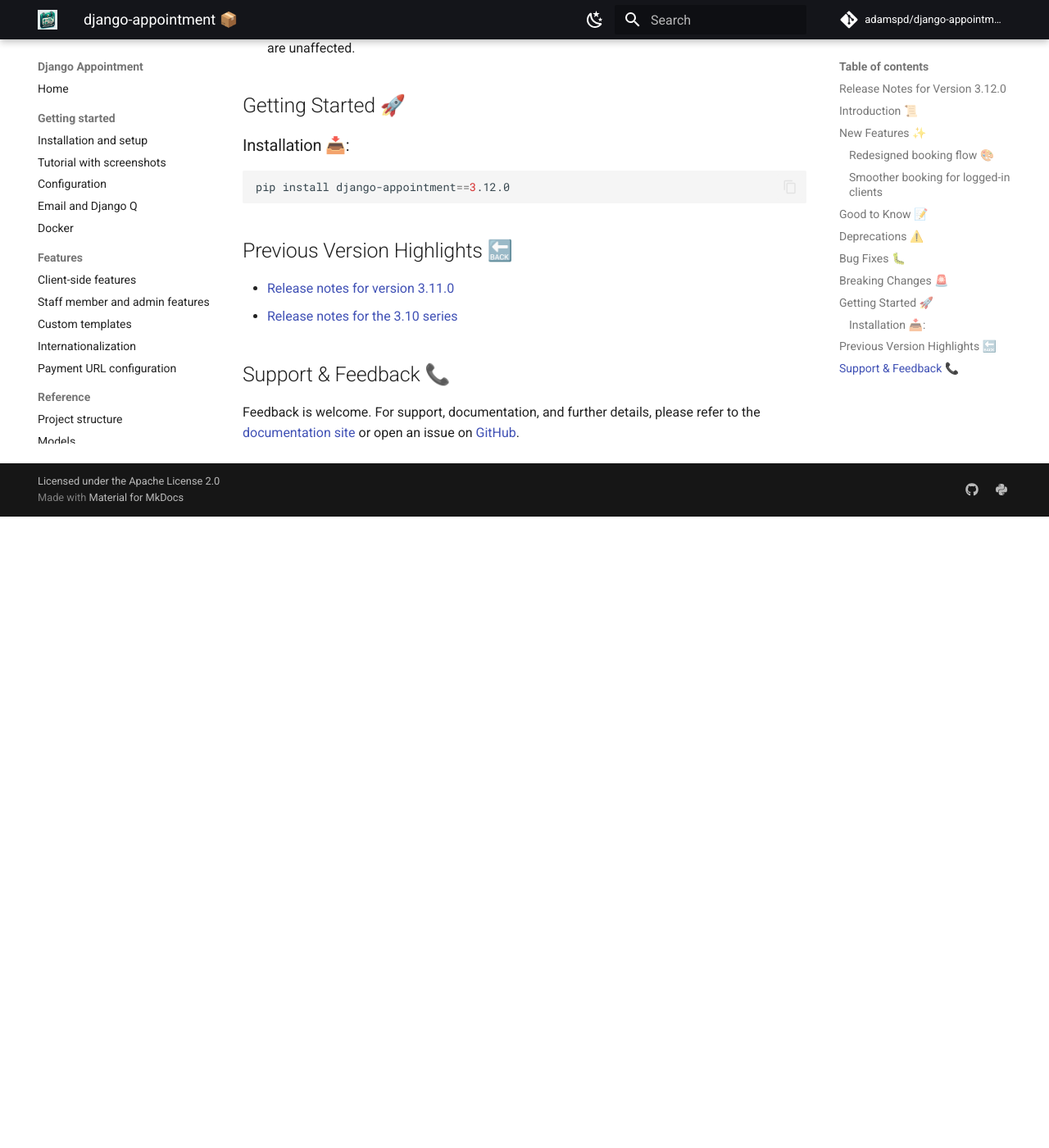
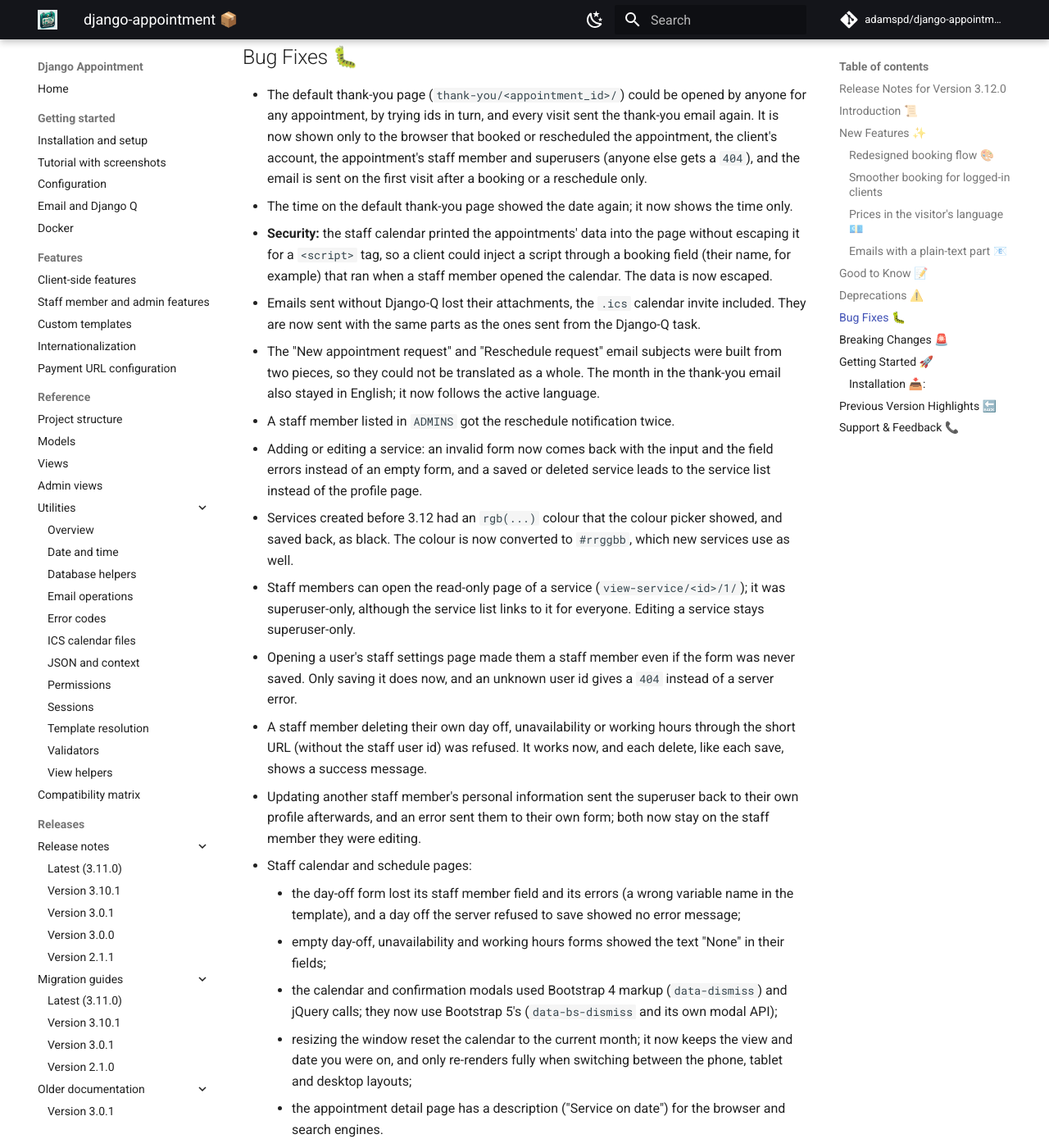
Before and after one commit to adamspd/django-appointment, an MkDocs documentation site: the page built from docs/release_notes/v3_12_0.md, in a window 1280 px wide and 1400 px high, scrolled down 2214 px. Shown: the whole window at 82% size. Built offline with MkDocs 1.6.1 and Material for MkDocs 9.7.7, drawn with Linux system fonts in a browser that asks for light colours; comment, search, counter and statistics services are not loaded; before the commit the page ends 2844 px from its top, so only the background shows below that; some of the changed text lies outside the part shown.

Commit message:
Add the other 3.12 changes to the release notes

```diff
--- a/docs/release_notes/v3_12_0.md
+++ b/docs/release_notes/v3_12_0.md
@@ -11,7 +11,8 @@
 
 Version 3.12.0 is a feature release on top of 3.11.0. It redesigns the booking pages so they fit into any site
 without restyling it, lets a site re-colour them with one CSS variable, makes booking smoother for logged-in clients,
-and closes a hole in the default thank-you page.
+formats prices for the visitor's language, and closes two security holes: a script injection in the staff calendar
+and open access to the default thank-you page.
 
 ## New Features ✨
 
@@ -46,6 +47,20 @@
   always goes to that account.
 - An account without a name can book again: it used to get an empty, locked, required name field.
 
+### Prices in the visitor's language 💶
+
+Prices, down payments and amounts to pay are formatted with Babel for the active language, with the currency symbol
+where that language puts it: `$150` in English, `150 $US` in French. Whole amounts are shown without decimals.
+`Service.get_price_text()`, `get_down_payment_text()` and `Appointment.get_appointment_amount_to_pay_text()` all
+use it, and "Free" is now translated everywhere.
+
+### Emails with a plain-text part 📧
+
+Every HTML email is now also sent with a plain-text version, for mail clients that don't show HTML and for spam
+filters. It is rendered from a `.txt` template next to the HTML one when there is one (`emails/thank_you.txt` for
+`emails/thank_you.html`, with the same context), and derived from the HTML otherwise. See
+[Custom templates](../custom-templates.md).
+
 ## Good to Know 📝
 
 - **Page overrides.** The package pages now put their content in `{% block djappt_content %}` of
@@ -66,8 +81,48 @@
   rescheduled the appointment, the client's account, the appointment's staff member and superusers (anyone else gets
   a `404`), and the email is sent on the first visit after a booking or a reschedule only.
 - The time on the default thank-you page showed the date again; it now shows the time only.
+- **Security:** the staff calendar printed the appointments' data into the page without escaping it for a `<script>`
+  tag, so a client could inject a script through a booking field (their name, for example) that ran when a staff
+  member opened the calendar. The data is now escaped.
+- Emails sent without Django-Q lost their attachments, the `.ics` calendar invite included. They are now sent with
+  the same parts as the ones sent from the Django-Q task.
+- The "New appointment request" and "Reschedule request" email subjects were built from two pieces, so they could
+  not be translated as a whole. The month in the thank-you email also stayed in English; it now follows the active
+  language.
+- A staff member listed in `ADMINS` got the reschedule notification twice.
+- Adding or editing a service: an invalid form now comes back with the input and the field errors instead of an empty
+  form, and a saved or deleted service leads to the service list instead of the profile page.
+- Services created before 3.12 had an `rgb(...)` colour that the colour picker showed, and saved back, as black. The
+  colour is now converted to `#rrggbb`, which new services use as well.
+- Staff members can open the read-only page of a service (`view-service/<id>/1/`); it was superuser-only, although
+  the service list links to it for everyone. Editing a service stays superuser-only.
+- Opening a user's staff settings page made them a staff member even if the form was never saved. Only saving it
+  does now, and an unknown user id gives a `404` instead of a server error.
+- A staff member deleting their own day off, unavailability or working hours through the short URL (without the
+  staff user id) was refused. It works now, and each delete, like each save, shows a success message.
+- Updating another staff member's personal information sent the superuser back to their own profile afterwards, and
+  an error sent them to their own form; both now stay on the staff member they were editing.
+- Staff calendar and schedule pages:
+    - the day-off form lost its staff member field and its errors (a wrong variable name in the template), and a
+      day off the server refused to save showed no error message;
+    - empty day-off, unavailability and working hours forms showed the text "None" in their fields;
+    - the calendar and confirmation modals used Bootstrap 4 markup (`data-dismiss`) and jQuery calls; they now use
+      Bootstrap 5's (`data-bs-dismiss` and its own modal API);
+    - resizing the window reset the calendar to the current month; it now keeps the view and date you were on, and
+      only re-renders fully when switching between the phone, tablet and desktop layouts;
+    - the appointment detail page has a description ("Service on date") for the browser and search engines.
+- The published package no longer includes the `appointments` demo project.
 
 ## Breaking Changes 🚨
+
+- **Possibly breaking, and only if something calls these URLs with a GET.** Every delete and remove action of the
+  staff pages now accepts **POST** only, and answers a GET with `405`: `delete_service`, `delete_appointment`,
+  `delete_day_off`, `delete_unavailability`, `delete_working_hours`, `remove_staff_member`, and the "make me a staff
+  member" / "remove me" buttons of the staff list. A plain link was enough to delete data, so a page elsewhere could
+  do it on a staff member's behalf. The package's own pages already send a POST; we don't expect anyone to link to
+  these actions directly, but if a custom template of yours does, use a small `<form method="post">` with
+  `{% csrf_token %}`, or the default `modal/confirm_modal.html` with `js/modal/show_modal.js`, which submits one for
+  you. See [Custom templates](../custom-templates.md).
 
 - **Linking to the default thank-you page yourself.** If you send people to `thank-you/<appointment_id>/` from
   somewhere else (an email, or a payment view reached in another browser), a visitor who isn't logged in as the
```
